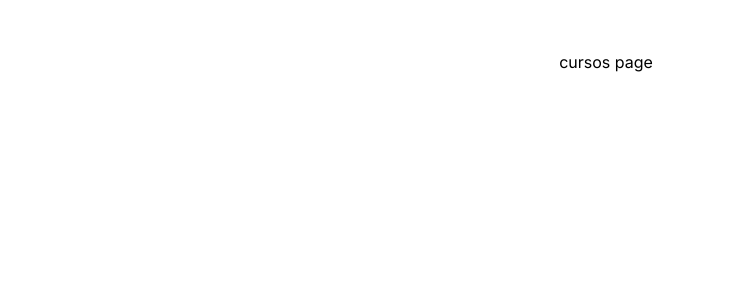
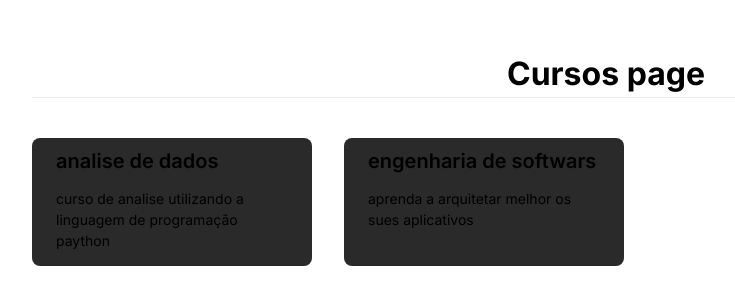
Before and after one commit to viniciuSoaress/cursos_on-line, a Next.js app: page /cursos in a window 1280 px wide. Shown: the top 304 px of the page, without its empty margins (34-769 px from the left). Built offline with nearby package versions, Linux system fonts and the light colour scheme.

Commit message:
adicionado a pagina de cursos e melhorando o que ja stava feito

```diff
--- a/src/app/components/button.tsx
+++ b/src/app/components/button.tsx
@@ -13,7 +13,7 @@ export function Button({
   return (
     <>
       <button onClick={onClick}
-        className="py-2 px-6 bg-thee rounded-xl text-min w-60 font-bold text-black"
+        className="py-2 px-6 bg-thee rounded-xl text-min w-52 font-bold text-black"
       >
         {children}
       </button>
--- a/src/app/components/conteiner/title.tsx
+++ b/src/app/components/conteiner/title.tsx
@@ -8,7 +8,7 @@ export function ConteinerTitle({
   children }: Title
 ) {
   return(
-    <header className="flex justify-center min-w-min h-10 mb-10 border-b text-larg2 font-bold">
+    <header className="flex justify-center min-w-min h-12 mb-10 border-b pb-2 text-larg2 font-bold">
       <h1>
       {children}
       </h1>
--- /dev/null
+++ b/src/app/components/curso/index.tsx
@@ -0,0 +1,17 @@
+import { Conteiner } from "..";
+
+type CursoProps = {
+  curso: {
+  id: number;
+  name: string;
+  info: string;
+}}
+
+export function Curso({curso}: CursoProps) {
+
+  return (
+    <div className="z-10 absolute top-0 bg-second w-full h-full left-0">
+      <h2>{curso.name}</h2>
+    </div>
+  )
+}
--- a/src/app/components/index.ts
+++ b/src/app/components/index.ts
@@ -1,2 +1,4 @@
 export * from './conteiner'
 export * from './button'
+export * from './section'
+export * from './curso'
--- /dev/null
+++ b/src/app/components/section/card.tsx
@@ -0,0 +1,24 @@
+
+
+type SectionCardProps = {
+  title: string,
+  description: string,
+  onClick: () => void,
+}
+
+export function SectionCard({
+  description = 'descrição',
+  title = 'title',
+  onClick
+}: SectionCardProps
+) {
+
+  return(
+    <div onClick={onClick}
+     className="flex flex-col gap-3 w-[280px] h-32 bg-second pt-2 px-6 pb-6 rounded-lg"
+     >
+      <h2 className="font-semibold text-min2">{title}</h2>
+      <p className="text-[14px] font-normal">{description}</p>
+    </div>
+  )
+}
--- /dev/null
+++ b/src/app/components/section/index.tsx
@@ -0,0 +1,8 @@
+import { SectionRoot } from "./root"
+import {SectionCard} from './card'
+
+
+export const Section = {
+  Root: SectionRoot,
+  Card: SectionCard,
+}
--- /dev/null
+++ b/src/app/components/section/root.tsx
@@ -0,0 +1,17 @@
+
+
+type SectionRoot = {
+  children: React.ReactNode
+}
+
+export function SectionRoot({
+  children
+}: SectionRoot
+) {
+
+  return (
+    <section className="w-full h-full flex flex-wrap gap-8">
+      {children}
+    </section>
+  )
+}
--- a/src/app/cursos/page.tsx
+++ b/src/app/cursos/page.tsx
@@ -1,11 +1,42 @@
+'use client'
+
+import { useState } from "react"
+import { Conteiner, Section, Curso } from "../components"
+
+import { array } from "../utils/array"
 
 
+export default function Cursos() {
 
-export default function Cursos(){
+  const [isCurso, setIsCurso] = useState(false)
+  const [curs, setCurs] = useState({id: 0, name: '', info: ''})
 
-  return(
-    <>
-      <h1>cursos page</h1>
-    </>
+  function handleIsCurso(c: {id: number, name: string, info: string}) {
+    setIsCurso(is => !is)
+    setCurs({
+      id: c.id,
+      info: c.info,
+      name: c.name
+    })
+  }
+
+
+  return (
+    <Conteiner.Root>
+
+      <Conteiner.Tilte>
+        Cursos page
+      </Conteiner.Tilte>
+
+      <Section.Root>
+        {array.map(obj => (
+          <>
+            <Section.Card onClick={() => handleIsCurso(obj)} key={obj.id} title={obj.name} description={obj.info} />
+          </>
+        ))}
+        {isCurso && <Curso curso={curs} />}
+      </Section.Root>
+
+    </Conteiner.Root>
   )
 }
--- /dev/null
+++ b/src/app/utils/array.ts
@@ -0,0 +1,14 @@
+
+
+export const array = [
+  {
+    id: 0,
+    name: 'analise de dados',
+    info: 'curso de analise utilizando a linguagem de programação paython'
+  },
+  {
+    id: 1,
+    name: 'engenharia de softwars',
+    info: 'aprenda a arquitetar melhor os sues aplicativos'
+  }
+]
--- a/tailwind.config.ts
+++ b/tailwind.config.ts
@@ -15,7 +15,8 @@ const config: Config = {
     fontSize: {
       'min': '16px',
       'larg': '26px',
-      'larg2': '32px'
+      'larg2': '32px',
+      'min2' : '20px',
     },
     extend: {
       backgroundImage: {
```
